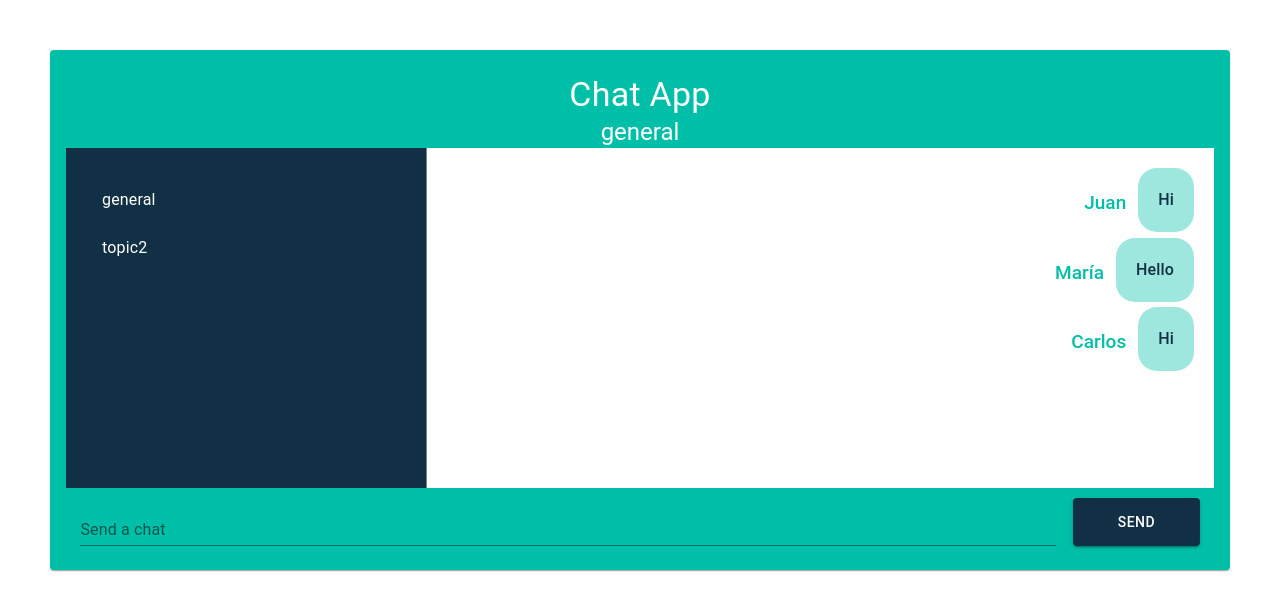
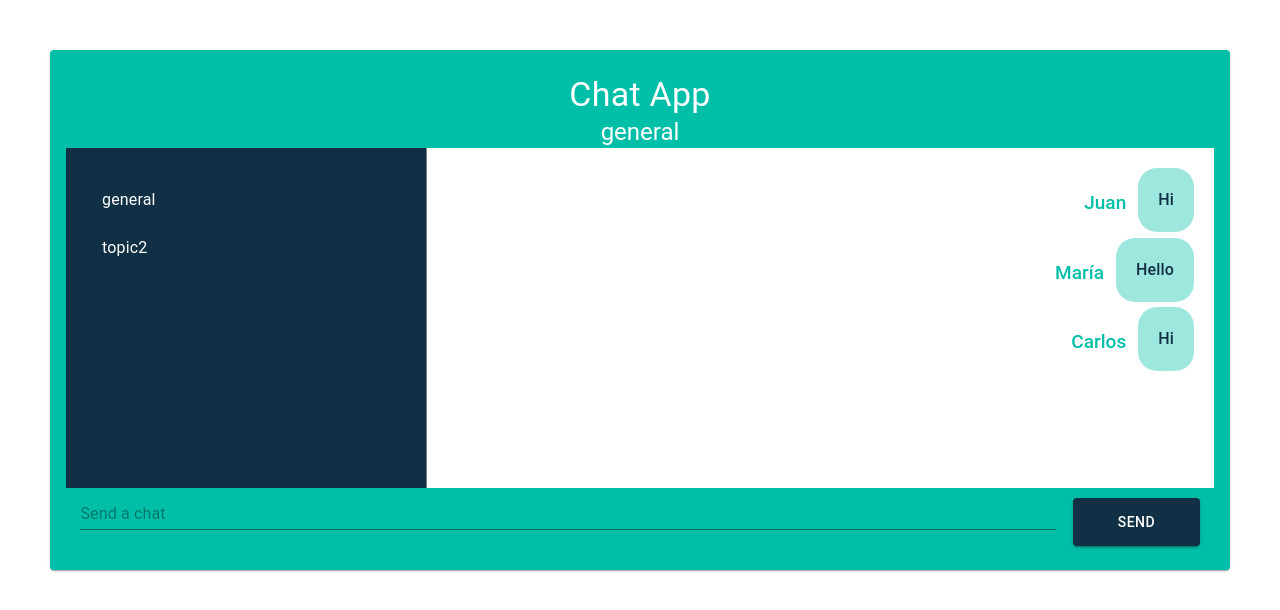
Before and after one commit to Madez17/chat-app, a React (Create React App) app: page / in a window 1280 px wide. Shown: the top 610 px of the page. Built offline with nearby package versions, Linux system fonts and the light colour scheme; no server answers.

Commit message:
[clear] - input textfield

```diff
--- a/src/Dashboard.js
+++ b/src/Dashboard.js
@@ -119,7 +119,7 @@ export default function Dashboard() {
                 <div className={classes.flex, classes.buttonback}>
                     <TextField
                       id="standard-name"
-                      label="Send a chat"
+                      placeholder="Send a chat"
                       className={classes.chatBox}
                       value={textValue}
                       onChange={e => changeTextValue(e.target.value)}
@@ -127,10 +127,11 @@ export default function Dashboard() {
 
                     <Button
                         variant="contained"
+                        color=''
                         className={classes.button}
                         onClick={() => {
                             sendChatAction(textValue);
-                            changeTextValue();
+                            changeTextValue('');
                         }}
                     >
                         Send
```
